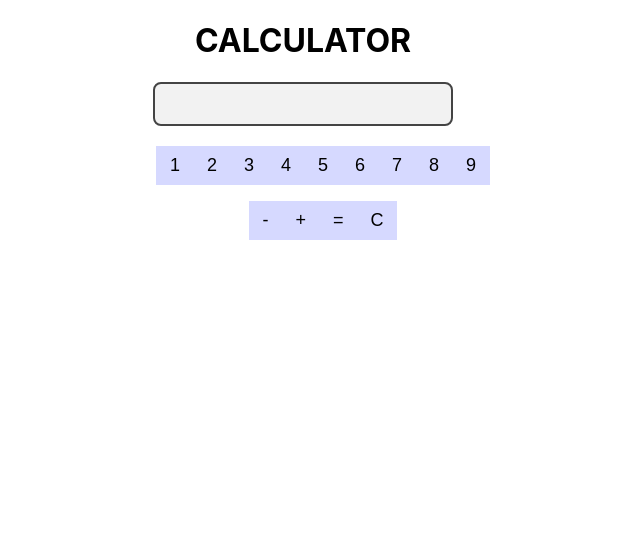
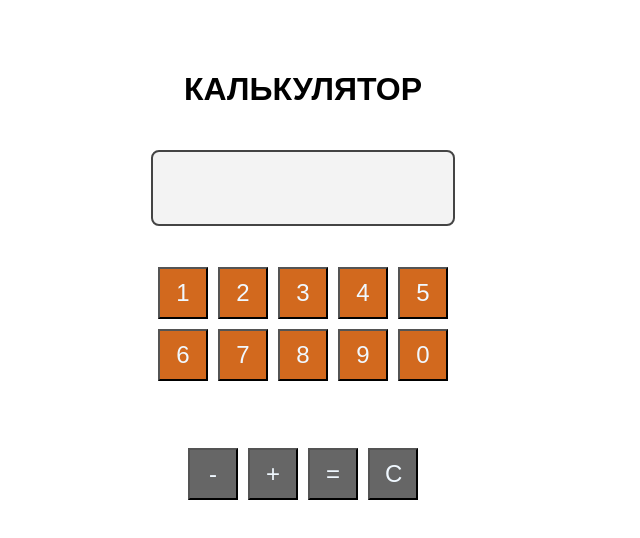
Before and after one commit to Tolmax/MyComponent, a React (Vite) app: page / in a window 1280 px wide. Shown: the top 538 px of the page, without its empty margins (337-977 px from the left). Built offline with nearby package versions, Linux system fonts and the light colour scheme.

Commit message:
Готовый калькулятор

```diff
--- a/src/App.jsx
+++ b/src/App.jsx
@@ -52,30 +52,31 @@ export const App = () => {
 		}
 	};
 
-	const handleClick = (value) => {
-		if (value === "C") {
-			onClearClick(); // очищает
-		} else if (value === "=") {
-			onEqualsClick(); // считает
-		} else if (value === "+" || value === "-") {
-			onOperatorClick(value); // передаёт оператор
-		}
+	const onHandleClick = (value) => {
+		const isOperator = value === "+" || value === "-";
+		const isEquals = value === "=";
+		const isClear = value === "C";
+		if (isClear) onClearClick();
+		else if (isEquals) onEqualsClick();
+		else if (isOperator) onOperatorClick(value);
 	};
 
 	return (
 		<div className={styles.container}>
-			<h1 className={styles.title}>CALCULATOR</h1>
-			<div className={styles.display}>
+			<h1 className={styles.title}>КАЛЬКУЛЯТОР</h1>
+			<div
+				className={`${styles.display} ${isCalculated ? styles.displayResult : ""}`}
+			>
 				{result !== null
 					? `${operand1} ${operator} ${operand2} = ${result}`
 					: `${operand1 ?? ""} ${operator ?? ""} ${operand2 ?? ""}`}
 			</div>
 			<div className={styles.buttonContainer}>
 				<ul className={styles.buttons}>
-					{NUMS.slice(0, 9).map((num, index) => {
+					{NUMS.slice(0, 10).map((num, index) => {
 						return (
 							<button
-								className={styles.button}
+								className={styles.digitButton}
 								onClick={() => onButtonClick(num)}
 								key={index}
 							>
@@ -84,25 +85,14 @@ export const App = () => {
 						);
 					})}
 				</ul>
-			</div>
-			<div className={styles.buttonContainer}>
 				<ul className={styles.buttons}>
 					{NUMS.slice(10, 14).map((num, index) => {
-						//Функция-обработчик по значению кнопки
-						// const handleClick = () => {
-						// 	if (num === "C") {
-						// 		onClearClick(); // очищает
-						// 	} else if (num === "=") {
-						// 		onEqualsClick(); // считает
-						// 	} else if (num === "+" || num === "-") {
-						// 		onOperatorClick(num); // передаёт оператор
-						// 	}
-						// };
+						const isOperator = num === "+" || num === "-";
 						return (
 							<button
-								className={styles.button}
-								// onClick={handleClick}
-								onClick={() => handleClick(num)}
+								className={styles.operationButton}
+								onClick={() => onHandleClick(num)}
+								disabled={isCalculated && isOperator}
 								key={index}
 							>
 								{num}
--- a/src/App.module.css
+++ b/src/App.module.css
@@ -1,8 +1,13 @@
 .container {
+	display: flex;
+	justify-content: space-around;
+	flex-direction: column;
+	align-items: center;
 	text-align: center;
-	max-width: 950px;
 	margin: 0 auto;
-	padding: 0 5px
+	padding: 50px;
+	width: 305px;
+	font-family: Arial, sans-serif;
 }
 
 .display {
@@ -10,75 +15,57 @@
 	border-radius: 8px;
 	padding: 20px;
 	margin: 20px auto;
-	width: 256px;
-	background: #f2f2f2;
-	font-size: 24px;
+	width: 260px;
+	height: 32px;
+	background: #f2f2f2e4;
+	font-size: 32px;
 	text-align: right;
 	transition: background-color 0.3s ease, color 0.3s ease;
 }
 
-.buttons-container {
+.displayResult {
+		background: #b6cc55e4;
+}
+
+.buttonContainer {
 	display: flex;
 	justify-content: center;
-	gap: 10px;
+	flex-direction: column;
+	gap: 25px;
 }
 
-.button {
-	padding: 0.5em 0.75em;
-	background-color: hsl(var(--accent-color-hue), var(--accent-color-saturation), 92%);
-	font-size: 18px;
-	border: none;
-	transition: background-color 0.15s ease;
+.digitButton {
+	margin: 5px;
+	padding: 10px 15px;
+	font-size: 24px;
+	color: aliceblue;
+	cursor: pointer;
+	width: 50px;
+	background-color: chocolate;
 }
 
-.button:hover {
-	background-color: hsl(var(--accent-color-hue), var(--accent-color-saturation), 87%);
+.digitButton:hover {
+	background-color: rgb(210, 105, 30, 0.5);
 }
 
-.button:disabled {
-	background-color: var(--disabled-color);
+.buttons {
+	padding: 0;
 }
 
-.steps-content {
-	min-height: 320px;
-	border: 2px solid hsl(var(--accent-color-hue), var(--accent-color-saturation), 92%);
-	border-radius: 15px;
-	padding: 15px 20px;
+/* .buttons:disabled {
+	background-color: rgb(0, 0, 0);
+} */
+
+.operationButton {
+	margin: 5px;
+	padding: 10px 15px;
+	font-size: 24px;
+	color: aliceblue;
+	cursor: pointer;
+	width: 50px;
+	background-color: #666;
 }
 
-.steps-list {
-	list-style: none;
-	margin: 30px 0;
-	padding: 0;
-	display: flex;
-	justify-content: space-between;
-	flex-wrap: wrap;
-	gap: 15px;
+.operationButton:hover {
+	background-color: rgb(102, 102, 102, 0.5);
 }
-
-.steps-item {
-	display: flex;
-	flex-direction: column;
-	align-items: center;
-	flex: 1 1 0px;
-	font-size: 0.75rem;
-}
-
-.steps-item-button {
-	cursor: pointer;
-	border-radius: 50%;
-	padding: 0.75rem 1rem;
-	background: #cccccc;
-	border: none;
-	margin-bottom: 0.25rem;
-}
-
-.steps-item.active .steps-item-button,
-.steps-item.done .steps-item-button {
-	background: hsl(var(--accent-color-hue), var(--accent-color-saturation), 92%);
-}
-
-.steps-item.active,
-.steps-item.active .steps-item-button {
-	font-weight: bold;
-}
```
